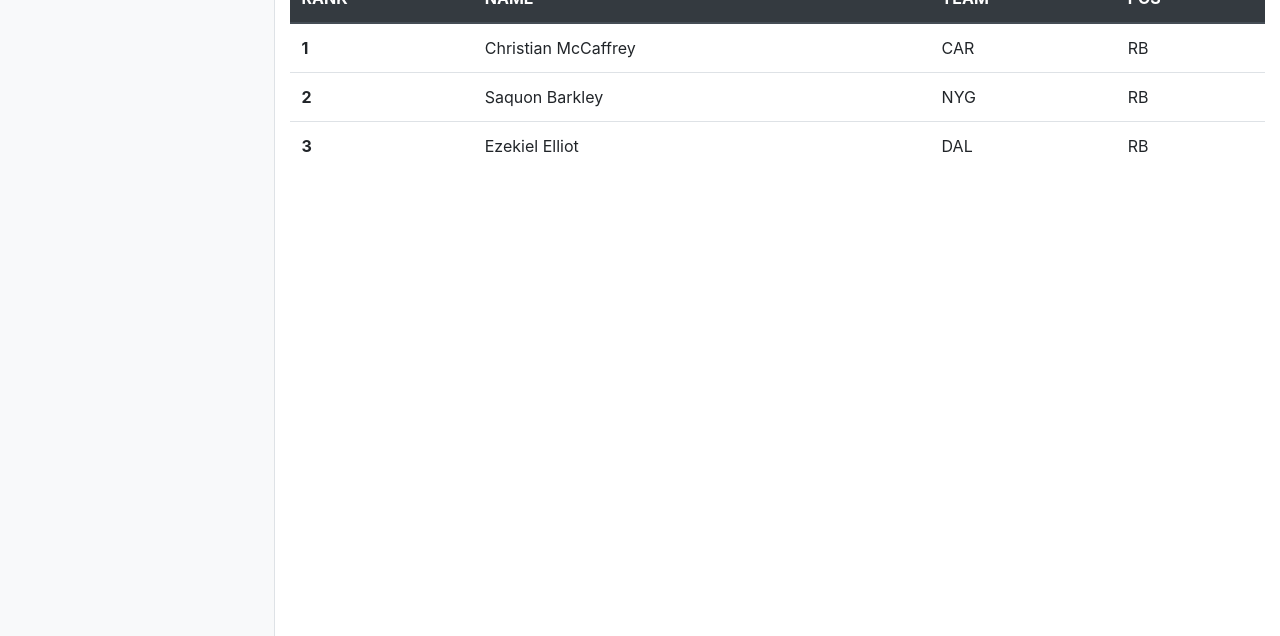
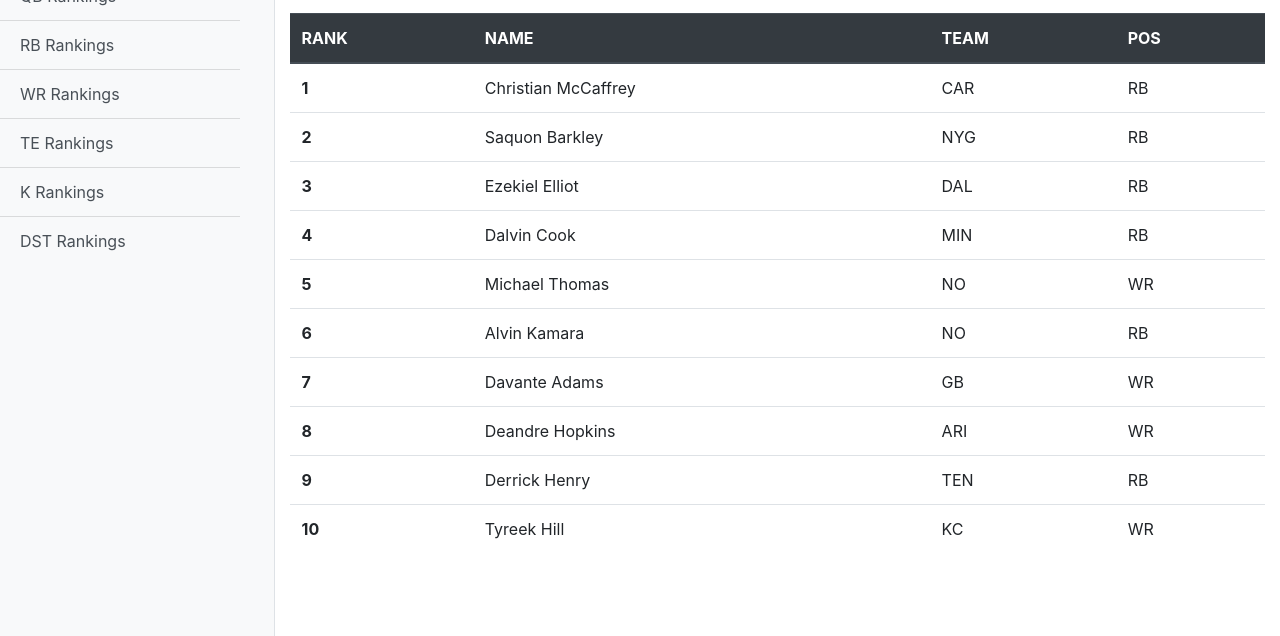
Before and after one commit to jcquarles/Fantasy-Football-Weekly-Rankings, a website: page index.html in a window 1280 px wide. Shown: the part 164-800 px from the top of the page. Drawn offline with Linux system fonts and the light colour scheme.

Commit message:
Top 10 & Categories

```diff
--- a/index.html
+++ b/index.html
@@ -27,11 +27,12 @@
       <div class="sidebar-heading">Fantasy Football Weekly Rankings</div>
       <div class="list-group list-group-flush">
         <a href="#" id="home" class="list-group-item list-group-item-action bg-light">Home</a>
-        <a href="#" id="shortcuts" class="list-group-item list-group-item-action bg-light">Shortcuts</a>
-        <a href="#" id="overview" class="list-group-item list-group-item-action bg-light">Overview</a>
-        <a href="#" id="events" class="list-group-item list-group-item-action bg-light">Events</a>
-        <a href="#" id="profile" class="list-group-item list-group-item-action bg-light">Profile</a>
-        <a href="#" id="status" class="list-group-item list-group-item-action bg-light">Status</a>
+        <a href="#" id="qb" class="list-group-item list-group-item-action bg-light">QB Rankings</a>
+        <a href="#" id="rb" class="list-group-item list-group-item-action bg-light">RB Rankings</a>
+        <a href="#" id="wr" class="list-group-item list-group-item-action bg-light">WR Rankings</a>
+        <a href="#" id="te" class="list-group-item list-group-item-action bg-light">TE Rankings</a>
+        <a href="#" id="k" class="list-group-item list-group-item-action bg-light">K Rankings</a>
+        <a href="#" id="dst" class="list-group-item list-group-item-action bg-light">DST Rankings</a>
       </div>
     </div>
     <!-- /#sidebar-wrapper -->
@@ -70,7 +71,8 @@
       </nav>
 
       <div class="container-fluid">
-        <h1 class="mt-4">Fantasy Football 2020 Preseason Ranks</h1>
+        <h1 class="mt-4">Fantasy Football 2020 Preseason Top 50 Overall</h1>
+        <p>NOTE: Ranks will be updated throughout the season.</p>
 
         <table class="table table-hover">
           <thead class="thead-dark">
@@ -100,6 +102,48 @@
               <td>DAL</td>
               <td>RB</td>
             </tr>
+            <tr>
+              <th scope="row">4</th>
+              <td>Dalvin Cook</td>
+              <td>MIN</td>
+              <td>RB</td>
+            </tr>
+            <tr>
+              <th scope="row">5</th>
+              <td>Michael Thomas</td>
+              <td>NO</td>
+              <td>WR</td>
+            </tr>
+            <tr>
+              <th scope="row">6</th>
+              <td>Alvin Kamara</td>
+              <td>NO</td>
+              <td>RB</td>
+            </tr>
+            <tr>
+              <th scope="row">7</th>
+              <td>Davante Adams</td>
+              <td>GB</td>
+              <td>WR</td>
+            </tr>
+            <tr>
+              <th scope="row">8</th>
+              <td>Deandre Hopkins</td>
+              <td>ARI</td>
+              <td>WR</td>
+            </tr>
+            <tr>
+              <th scope="row">9</th>
+              <td>Derrick Henry</td>
+              <td>TEN</td>
+              <td>RB</td>
+            </tr>
+            <tr>
+              <th scope="row">10</th>
+              <td>Tyreek Hill</td>
+              <td>KC</td>
+              <td>WR</td>
+            </tr>
           </tbody>
         </table>
         <!--<p>The starting state of the menu will appear collapsed on smaller screens, and will appear non-collapsed on larger screens. When toggled using the button below, the menu will change.</p>
```
